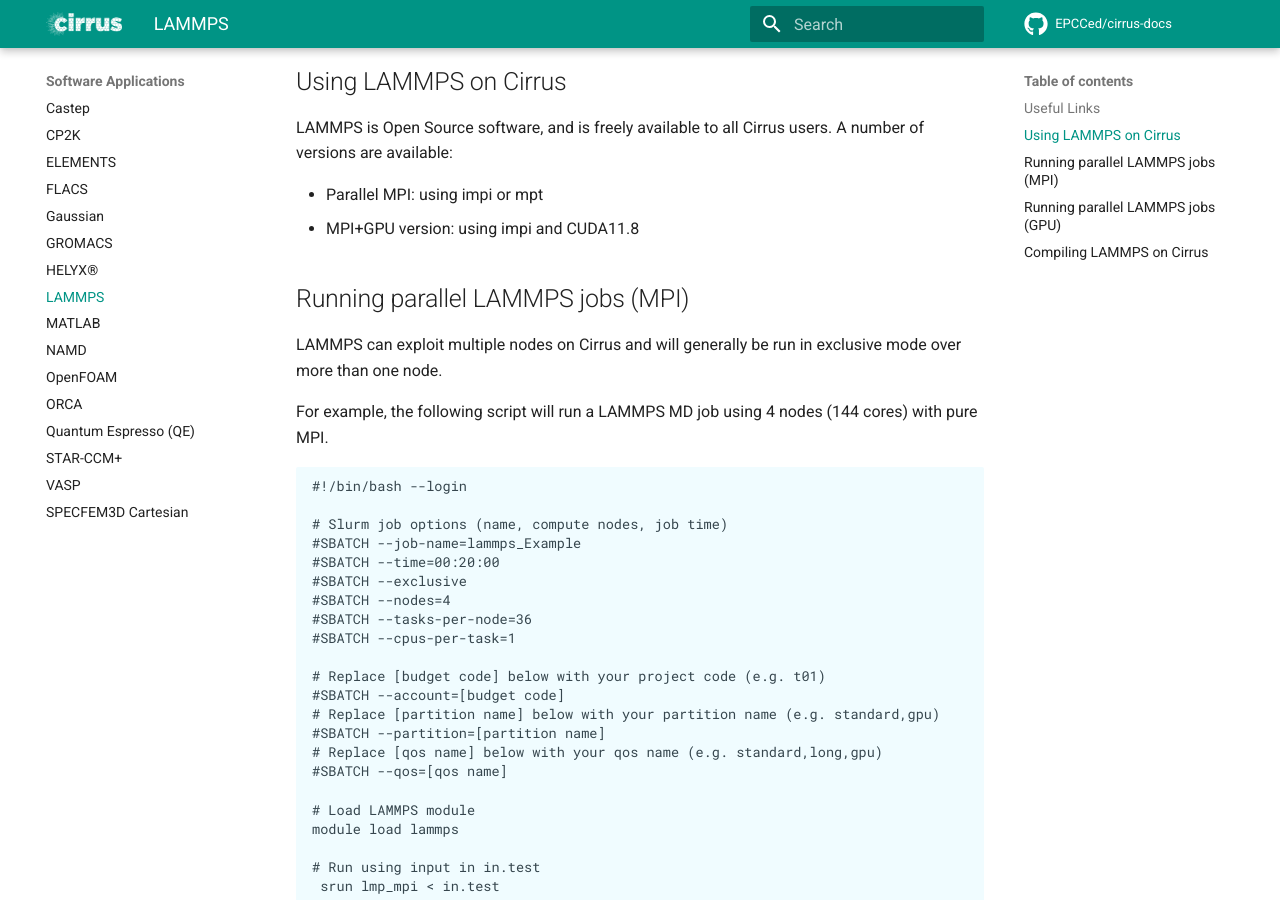
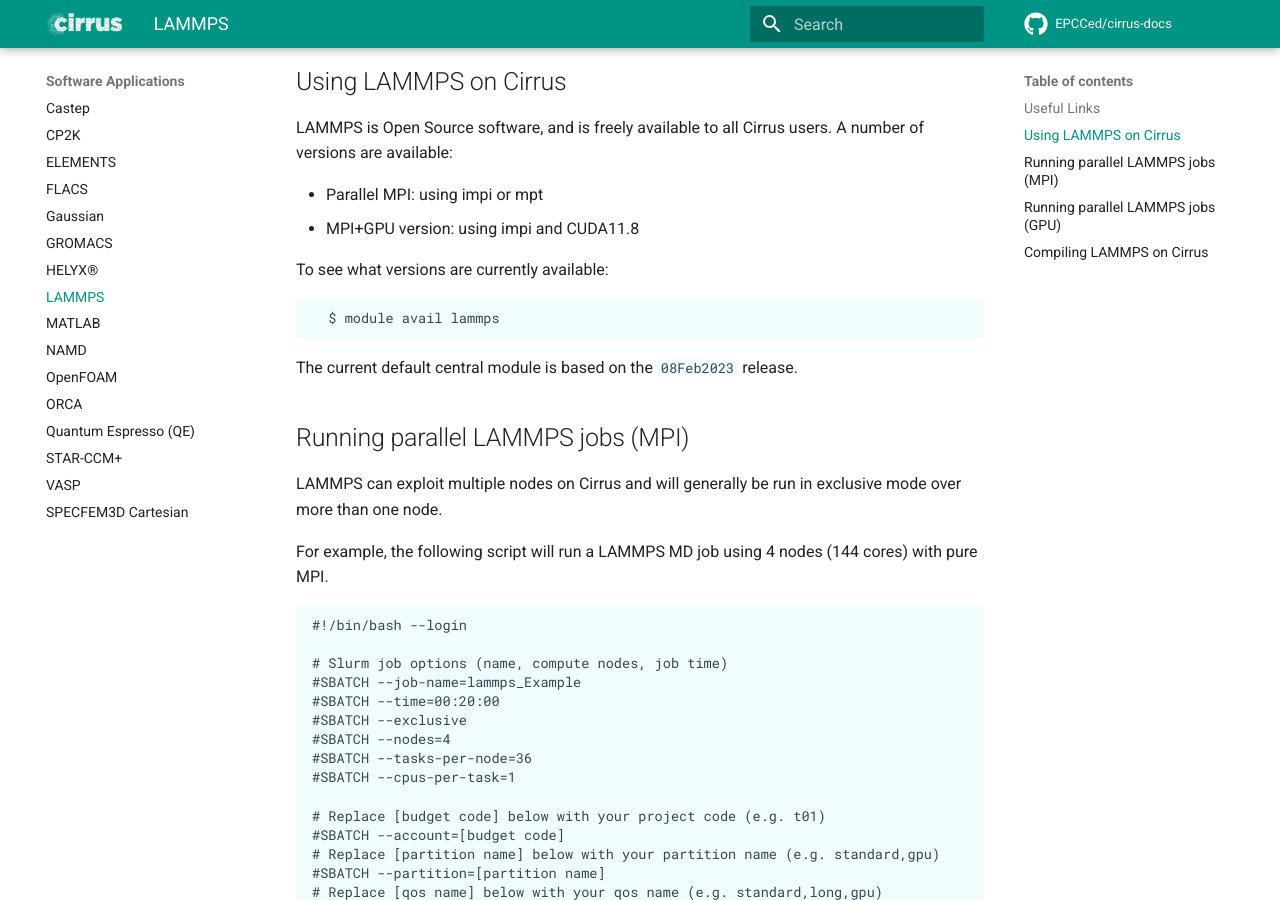
Before and after one commit to EPCCed/cirrus-docs, an MkDocs documentation site: the page built from docs/software-packages/lammps.md, in a window 1280 px wide and 900 px high, scrolled down 482 px. Built offline with MkDocs 1.6.1 and Material for MkDocs 9.7.7, drawn with Linux system fonts in a browser that asks for light colours; comment, search, counter and statistics services are not loaded.

````diff
--- a/docs/software-packages/lammps.md
+++ b/docs/software-packages/lammps.md
@@ -20,6 +20,12 @@ users. A number of versions are available:
 
 - Parallel MPI: using impi or mpt
 - MPI+GPU version: using impi and CUDA11.8
+
+To see what versions are currently available:
+```
+  $ module avail lammps
+```
+The current default central module is based on the ``08Feb2023`` release.
 
 ## Running parallel LAMMPS jobs (MPI)
 
````
Also changed, not shown: docs/software-packages/cp2k.md (+2 -0 lines), docs/software-packages/gromacs.md (+3 -0 lines), docs/software-packages/namd.md (+3 -0 lines).
